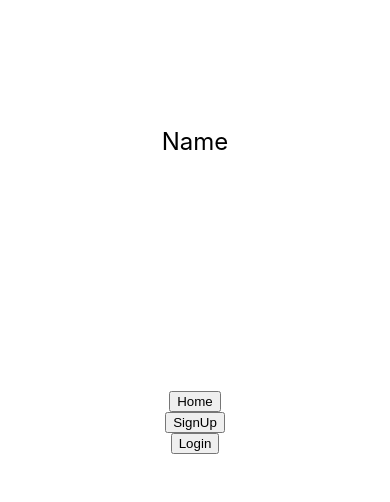
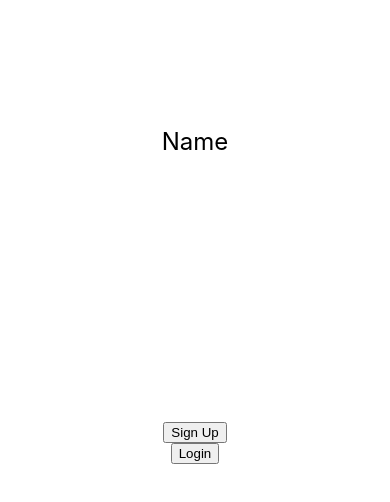
Before and after one commit to eswar-karavadi/Bitcamp2024, a React Native app: screen / in a window 390 px wide. Shown: the top 502 px of the page. Built offline with nearby package versions, Linux system fonts and the light colour scheme.

Commit message:
pages commit thing

```diff
--- a/pages/Home.js
+++ b/pages/Home.js
@@ -1,5 +1,5 @@
 import { StatusBar } from 'expo-status-bar';
-import { StyleSheet, Text, View } from 'react-native';
+import { StyleSheet, Text, View, Button } from 'react-native';
 import { Image } from 'react-native';
 import { Link } from "react-router-dom";
 
@@ -8,15 +8,15 @@ export default function Home() {
         <View style={styles.container}>
             <Text style={styles.nameText}>Name</Text>
             <Image source={require('C:/Users/samik/BitcampProject/assets/logo.png')} style={styles.image} />
-            <Link to='/'>
-                <button>Home</button>
-            </Link>
-            <Link to='/SignUp'>
-                <button>SignUp</button>
-            </Link>
-            <Link to='/Login'>
-                <button>Login</button>
-            </Link>
+            <View style={styles.columnContainer}>
+                <Link to='/SignUp'>
+                    <button>Sign Up</button>
+                </Link>
+                <Link to='/Login'>
+                    <button>Login</button>
+                </Link>
+            </View>
+
             <StatusBar style="auto" />
         </View>
     );
@@ -29,11 +29,20 @@ const styles = StyleSheet.create({
         alignItems: 'center',
         justifyContent: 'center',
     },
+    columnContainer: {
+        flexDirection: 'column',
+        alignItems: 'center',
+        position: 'absolute',
+        top: '50%',
+    },
     nameText: {
         fontSize: 24,
         alignItems: 'center',
         position: 'absolute',
         top: '15%',
+    },
+    button: {
+        margin: 10,
     },
     image: {
         width: 150,
--- a/pages/SignUp.js
+++ b/pages/SignUp.js
@@ -1,7 +1,59 @@
+import { StatusBar } from 'expo-status-bar';
+import { StyleSheet, Text, View, Image, Button } from 'react-native';
+import { Link } from 'react-router-dom';
 
 export default function SignUp() {
 	return (
+        <View style={styles.container}>
+            <Text style={styles.header}>Sign Up Screen</Text>
+            <Image source={require('C:/Users/samik/BitcampProject/assets/logo.png')} style={styles.image} />
+            <View style={styles.columnContainer}>
+                <Text style={styles.nameText}>Name: </Text>
+                <Text style={styles.nameText}>Email: </Text>
+                <Text style={styles.nameText}>Password: </Text>
+                <Text style={styles.nameText}>Confirm Password: </Text>
+                <Link to='/'>
+                    <button>Register</button>
+                </Link>
+            </View>
 
-		<h1>this is sign up page</h1>
-	)
-};
+            <StatusBar style="auto" />
+        </View>
+
+
+
+	);
+}
+
+const styles = StyleSheet.create({
+    container: {
+        flex: 1,
+        backgroundColor: '#fff',
+        alignItems: 'center',
+        justifyContent: 'center',
+    },
+    columnContainer: {
+        flexDirection: 'column',
+        alignItems: 'center',
+        position: 'absolute',
+        top: '30%',
+    },
+    header: {
+        fontSize: 24,
+        alignItems: 'center',
+        position: 'absolute',
+        top: '15%',
+    },
+    nameText: {
+        fontSize: 18,
+        alignItems: 'center',
+        margin: 15
+    },
+    image: {
+        width: 50,
+        height: 40,
+        position: 'absolute',
+        top: '5%',
+        left: '60%',
+    },
+});
```
